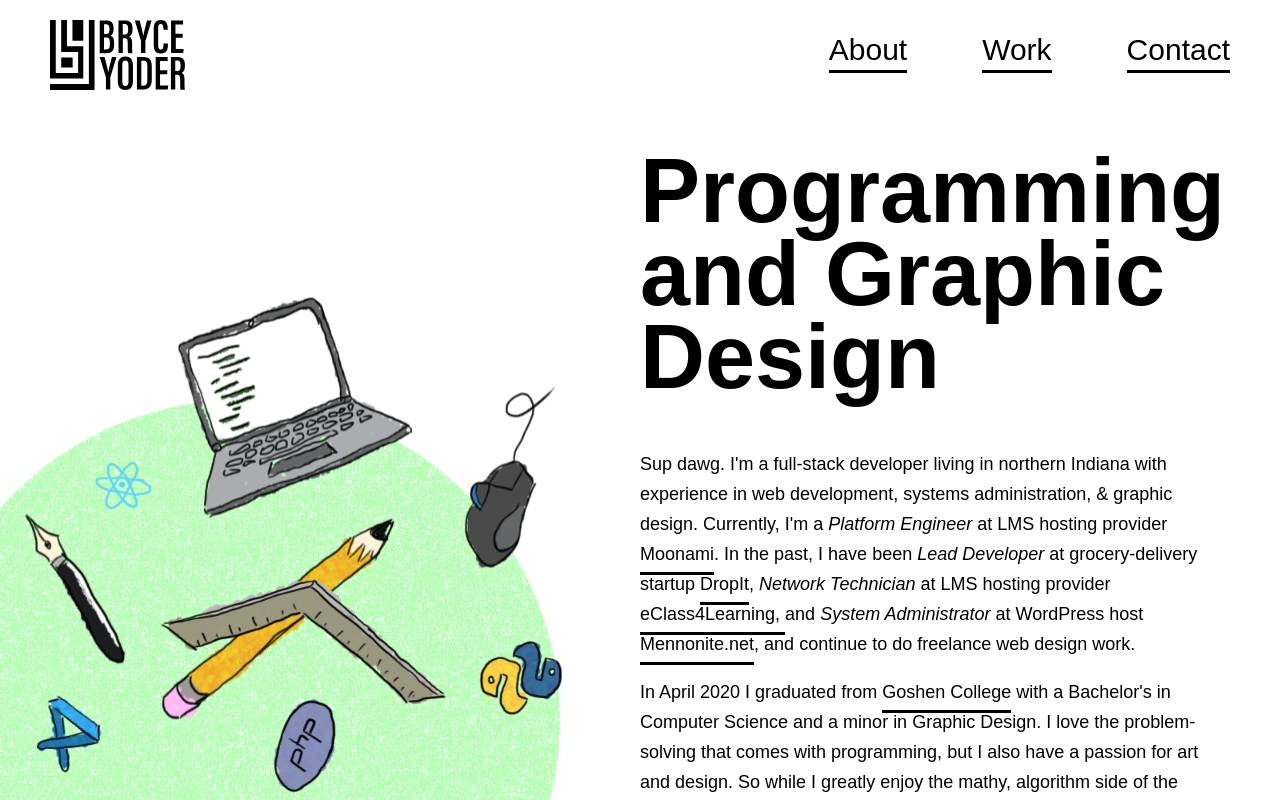
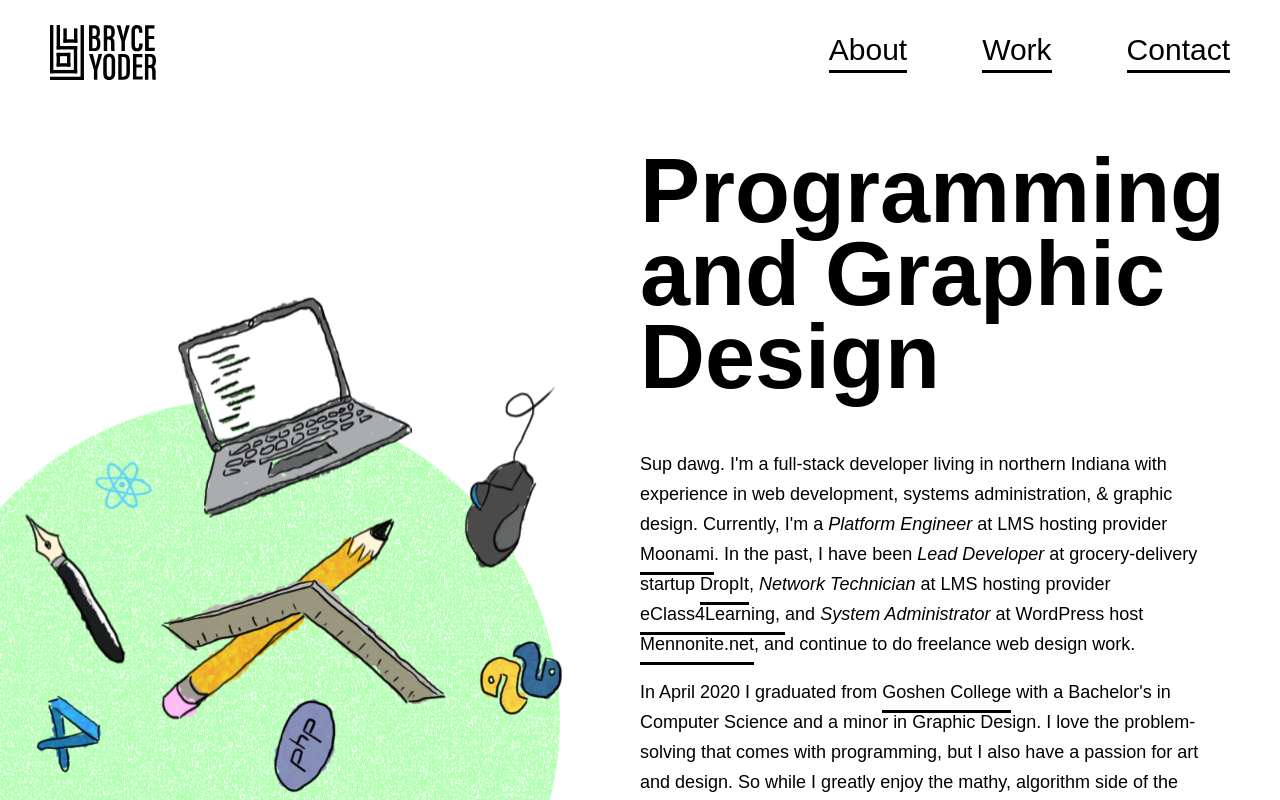
Before and after one commit to Limekiller/bryceyoder-3, a Next.js app: page / in a window 1280 px wide. Shown: the top 800 px of the page. Built offline with nearby package versions, Linux system fonts and the light colour scheme; a web font is replaced by a local one.

Commit message:
Change logo

```diff
--- a/components/Header/Header.module.scss
+++ b/components/Header/Header.module.scss
@@ -20,8 +20,9 @@
     }
 
     img {
-        height: 70px;
+        height: 55px;
         width: auto;
+        margin-top: 5px;
         // filter: invert(1);
 
         &.mobileLogo {
```
Also changed, not shown: public/images/fulllogo.svg.
